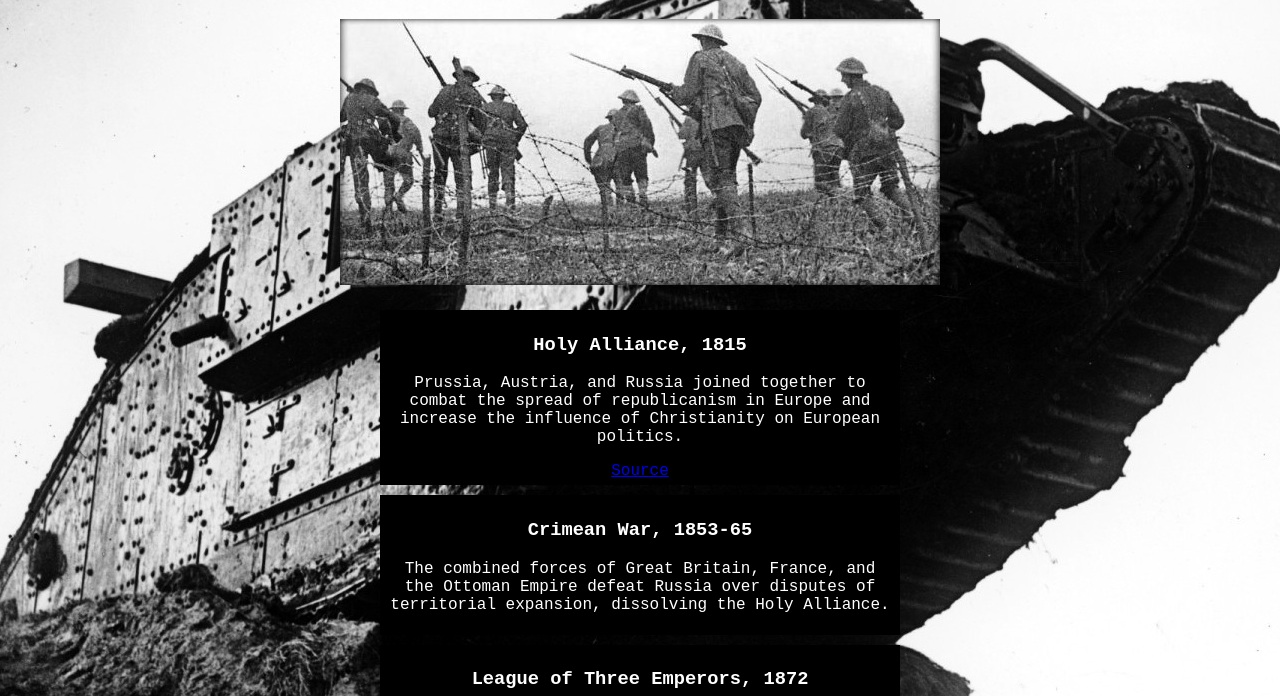
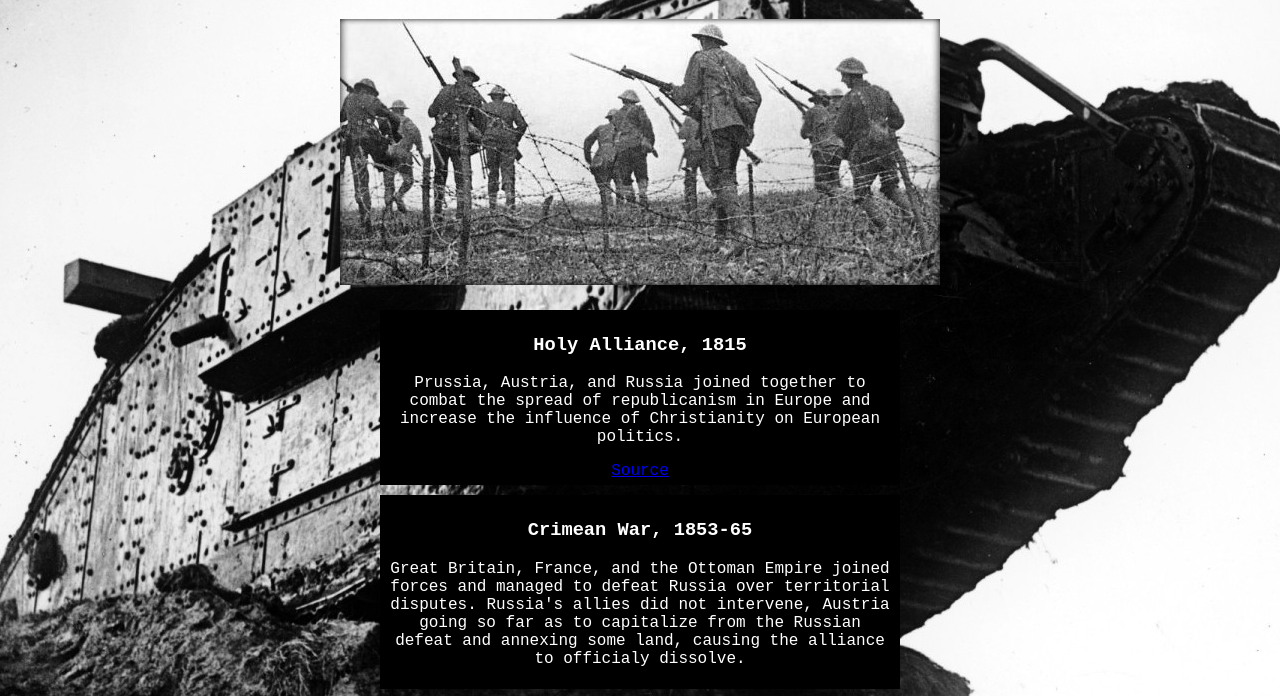
Before and after one commit to jacob-plumb/SOPELTTFWW, a plain HTML site: page index.html in a window 1280 px wide. Shown: the part 81-777 px from the top of the page. Drawn offline with Linux system fonts and the light colour scheme.

Commit message:
Redone information on Crimean War

```diff
--- a/index.html
+++ b/index.html
@@ -24,9 +24,10 @@
     <div class="cw">
       <p class="2">
         <h3>Crimean War, 1853-65</h3>
-        The combined forces of Great Britain, France, and the Ottoman Empire
-        defeat Russia over disputes of territorial expansion, dissolving the
-        Holy Alliance.
+        Great Britain, France, and the Ottoman Empire joined forces and managed
+        to defeat Russia over territorial disputes. Russia's allies did not
+        intervene, Austria going so far as to capitalize from the Russian defeat
+        and annexing some land, causing the alliance to officialy dissolve.
       </p>
     </div>
 
```
